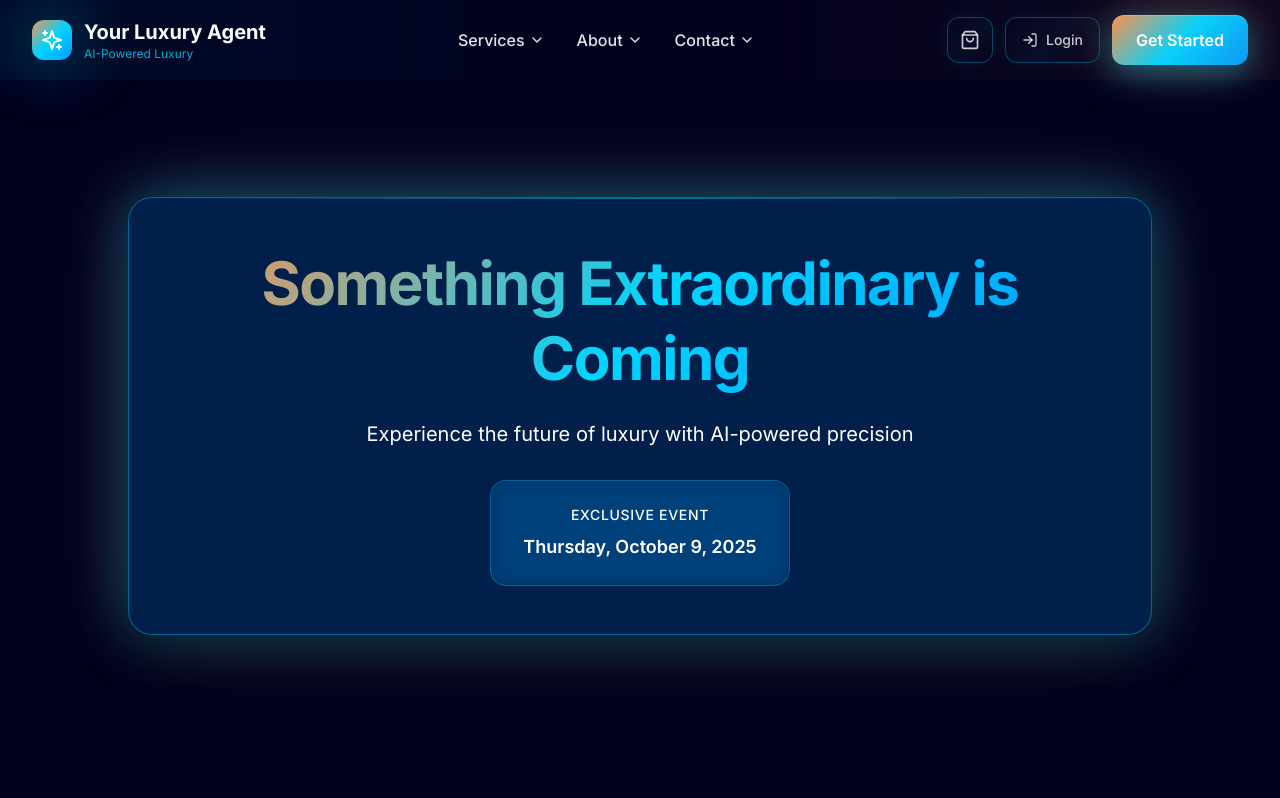
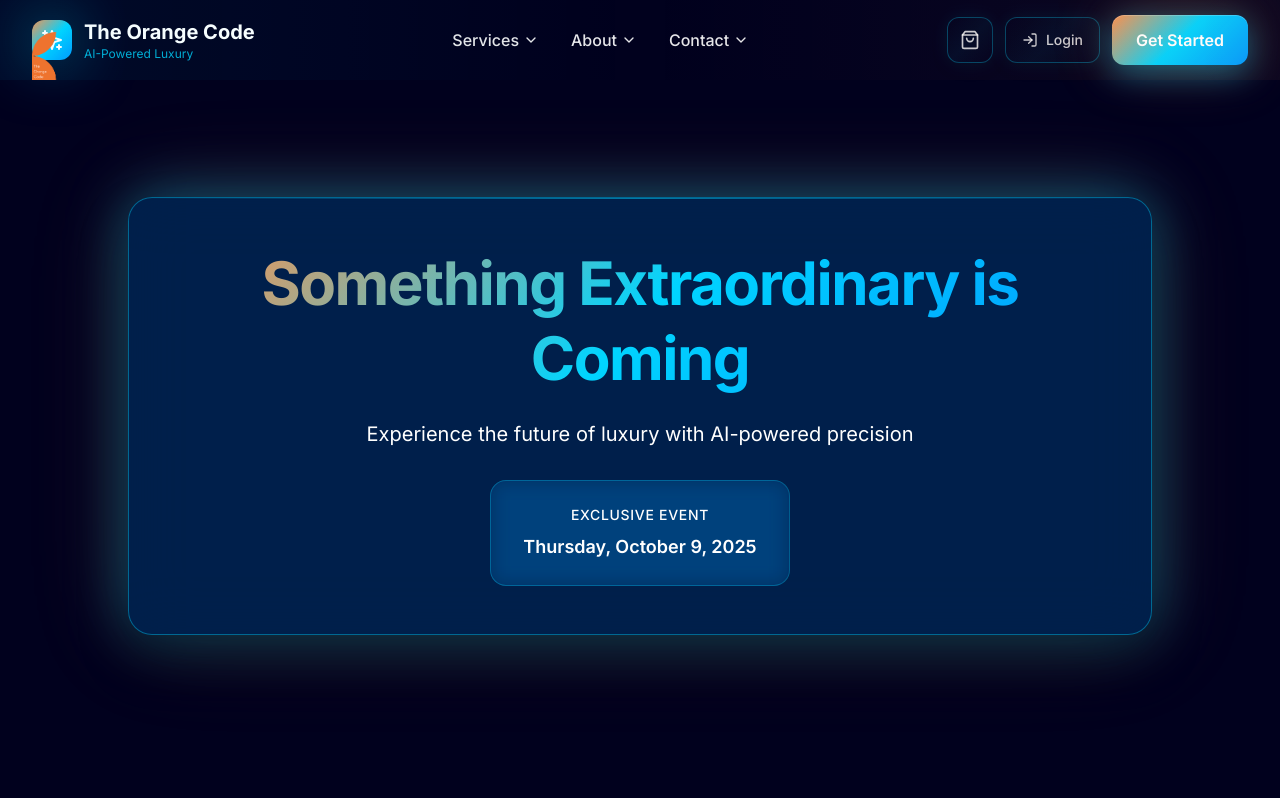
Before and after one commit to sksh100/theorangecode, a Next.js app: page /home in a window 1280 px wide. Shown: the top 798 px of the page. Built offline with nearby package versions, Linux system fonts and the light colour scheme.

Commit message:
Update home page: change 'Your Luxury Agent' to 'The Orange Code' and add logo to header bottom left

```diff
--- a/src/components/Chatbot.tsx
+++ b/src/components/Chatbot.tsx
@@ -20,7 +20,7 @@ export function Chatbot({ onWhatsAppRedirect }: ChatbotProps) {
   const [messages, setMessages] = useState<Message[]>([
     {
       id: '1',
-      text: "Hello! Nice to meet you! I'm YOUR Luxury Agent. How can I assist you today?",
+      text: "Hello! Nice to meet you! I'm The Orange Code. How can I assist you today?",
       isUser: false,
       timestamp: new Date()
     }
@@ -86,7 +86,7 @@ export function Chatbot({ onWhatsAppRedirect }: ChatbotProps) {
 
   const handleWhatsAppRedirect = () => {
     const phoneNumber = "971568786106" // UAE number
-    const message = encodeURIComponent("Hello! I'm interested in Your Luxury Agent services. Can you help me?")
+    const message = encodeURIComponent("Hello! I'm interested in The Orange Code services. Can you help me?")
     const whatsappUrl = `https://wa.me/${phoneNumber}?text=${message}`
     window.open(whatsappUrl, '_blank')
     onWhatsAppRedirect?.()
@@ -163,7 +163,7 @@ export function Chatbot({ onWhatsAppRedirect }: ChatbotProps) {
                     <MessageCircle className="w-4 h-4" />
                   </div>
                   <div>
-                    <h3 className="font-bold text-sm">YOUR Luxury Agent</h3>
+                    <h3 className="font-bold text-sm">The Orange Code</h3>
                     <p className="text-xs opacity-90">Online now</p>
                   </div>
                 </div>
--- a/src/components/ExtendedAdvantagesBanner.tsx
+++ b/src/components/ExtendedAdvantagesBanner.tsx
@@ -460,7 +460,7 @@ export function ExtendedAdvantagesBanner() {
             >
               <Crown className="w-7 h-7 text-white" />
             </motion.div>
-            <span>Meet YOUR Luxury Agent Today!</span>
+            <span>Meet The Orange Code Today!</span>
             <motion.div
               animate={{ x: [0, 10, 0] }}
               transition={{ duration: 2, repeat: Infinity, delay: 0.3 }}
--- a/src/components/ModernNavbar.tsx
+++ b/src/components/ModernNavbar.tsx
@@ -2,6 +2,7 @@
 
 import { useState, useEffect } from 'react'
 import { motion, AnimatePresence } from 'framer-motion'
+import Image from 'next/image'
 import { ChevronDown, Menu, X, Sparkles, Zap, Shield, Users, Settings, LogOut, LogIn, ShoppingBag } from 'lucide-react'
 import { MegaDropdown } from './MegaDropdown'
 import { AboutMegaDropdown } from './AboutMegaDropdown'
@@ -99,7 +100,7 @@ export function ModernNavbar() {
       animate={{ y: 0 }}
       transition={{ duration: 0.8, ease: "easeOut" }}
     >
-      <div className="max-w-7xl mx-auto px-6 lg:px-8">
+      <div className="max-w-7xl mx-auto px-6 lg:px-8 relative">
         <div className="flex items-center justify-between h-20">
           {/* Logo */}
           <motion.div
@@ -112,13 +113,25 @@ export function ModernNavbar() {
             </div>
             <div>
               <h1 className="text-xl font-bold text-white font-montserrat">
-                Your Luxury Agent
+                The Orange Code
               </h1>
               <p className="text-xs text-azure-blue/80 font-montserrat">
                 AI-Powered Luxury
               </p>
             </div>
           </motion.div>
+
+          {/* Logo at bottom left of header */}
+          <div className="absolute bottom-0 left-6 lg:left-8 z-50">
+            <Image
+              src="/coming-soon/logo-1.png"
+              alt="The Orange Code Logo"
+              width={80}
+              height={40}
+              className="h-8 sm:h-10 md:h-12 w-auto"
+              priority
+            />
+          </div>
 
           {/* Desktop Navigation */}
           <div className="hidden lg:flex items-center space-x-8">
--- a/src/components/USPBar.tsx
+++ b/src/components/USPBar.tsx
@@ -91,7 +91,7 @@ export function USPBar() {
           <h2 className="text-4xl md:text-5xl font-bold text-white font-montserrat mb-4">
             Why Choose{' '}
             <span className="text-gradient-primary bg-gradient-primary bg-clip-text text-transparent">
-              Your Luxury Agent
+              The Orange Code
             </span>
           </h2>
           <p className="text-white/70 text-lg font-montserrat max-w-2xl mx-auto">
```
